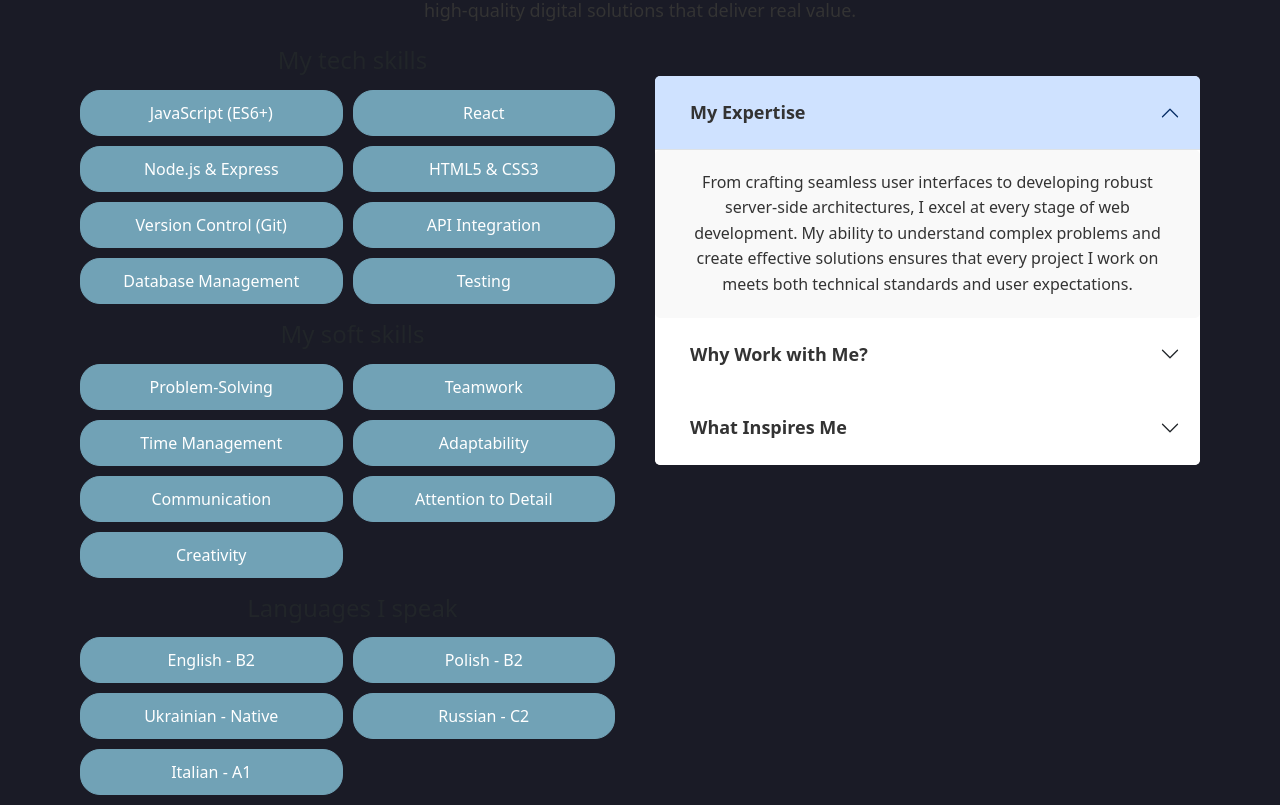
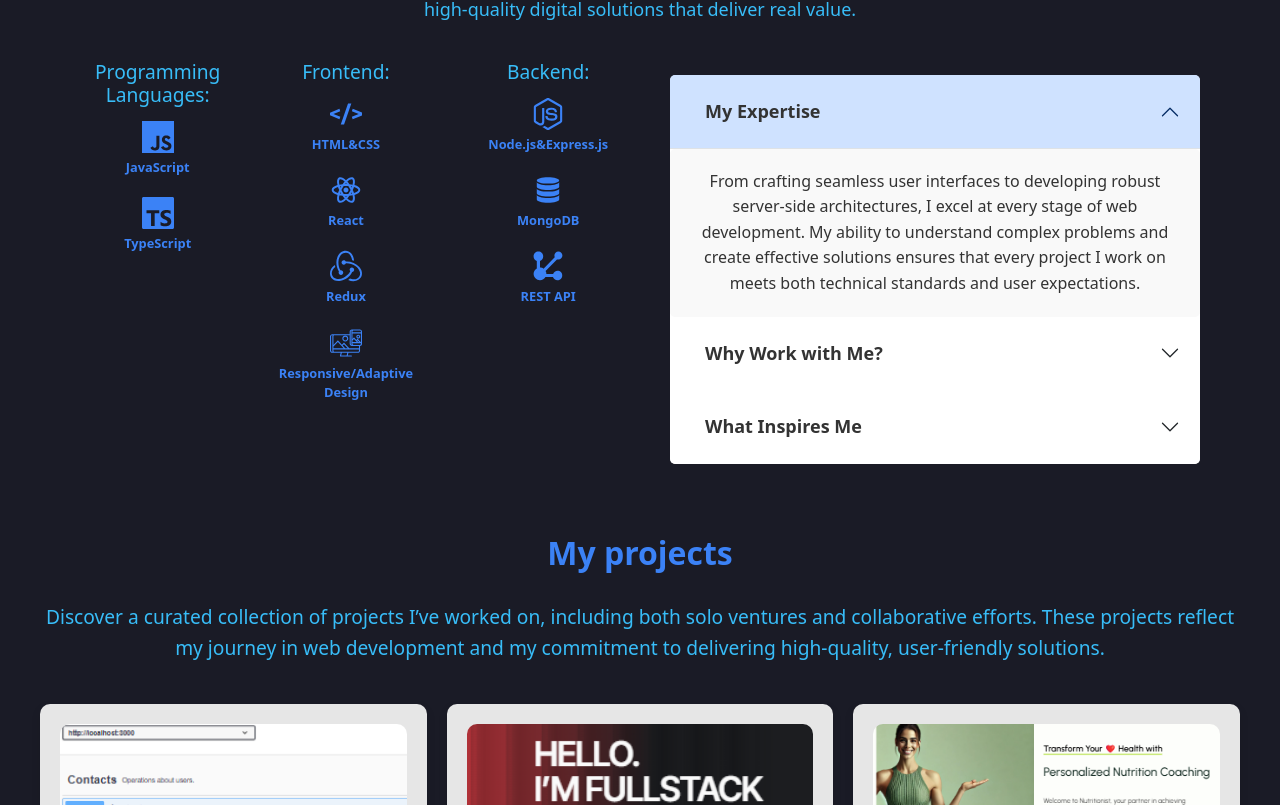
Before and after one commit to AlinaChorna7/Portfolio, a React (Vite) app: page / in a window 1280 px wide. Shown: the part 895-1700 px from the top of the page. Built offline with nearby package versions, Linux system fonts and the light colour scheme.

Commit message:
styles upd2

```diff
--- a/src/components/about/AboutMe.jsx
+++ b/src/components/about/AboutMe.jsx
@@ -54,37 +54,82 @@ const AboutMe = () => {
           </Accordion>
         </div>
 
+
+
          <div className="skills">
-          <h3 className='skills-title'>My tech skills</h3>
-          <ul className="skills-list">
-            <li className="skills-item">JavaScript (ES6+)</li>
-            <li className="skills-item">React</li>
-            <li className="skills-item">Node.js & Express</li>
-            <li className="skills-item">HTML5 & CSS3</li>
-            <li className="skills-item">Version Control (Git)</li>
-            <li className="skills-item">API Integration</li>
-            <li className="skills-item">Database Management</li>
-            <li className="skills-item">Testing</li>
-          </ul>
-          <h3 className='skills-title'>My soft skills</h3>
-          <ul className="skills-list">
-            <li className="skills-item">Problem-Solving</li>
-            <li className="skills-item">Teamwork</li>
-            <li className="skills-item">Time Management</li>
-            <li className="skills-item">Adaptability</li>
-            <li className="skills-item">Communication</li>
-            <li className="skills-item">Attention to Detail</li>
-            <li className="skills-item">Creativity</li>
-          </ul>
-          <h3 className='skills-title'>Languages I speak</h3>
-          <ul className="skills-list">
-            <li className="skills-item">English - B2</li>
-            <li className="skills-item">Polish - B2</li>
-            <li className="skills-item">Ukrainian - Native</li>
-            <li className="skills-item">Russian - C2</li>
-            <li className="skills-item">Italian - A1</li>
+         <div className='languages-tech'>
+    <h4 className='tech-lang'>Programming Languages:</h4>
+  <ul className='skills-list'>
+    <li className='skills-item'>
+     <svg width="20px" height="20px" className='lang-icon'>
+      <use href='/images/skills.svg#icon-javascript'/>
+     </svg>
+     <p className='skills-lang'>JavaScript</p>
+    </li>
+    <li className='skills-item'>
+    <svg width="20px" height="20px" className='lang-icon'>
+      <use href='/images/skills.svg#icon-typescript'/>
+     </svg>
+     <p className='skills-lang'>TypeScript</p>
+    </li>
+  </ul>
+  </div>
+  <div className='front-skills'>
+    <h4 className="front-title">Frontend:</h4>
+    <ul className='front-skills-list'>
+      <li className='fromt-item'>
+        <svg width="20px" height="20px" className='front-icon'>
+          <use href='/images/skills.svg#icon-htmx'/>
 
-          </ul>
+        </svg>
+        <p className='front-tech'>HTML&CSS</p>
+      </li>
+      <li className='fromt-item'>
+        <svg width="20px" height="20px" className='front-icon'>
+          <use href='/images/skills.svg#icon-react-svgrepo-com'/>
+        </svg>
+        <p className='front-tech'>React</p>
+        </li>
+      <li className='fromt-item'>
+        <svg width="20px" height="20px" className='front-icon'>
+          <use href='/images/skills.svg#icon-redux'/>
+        </svg>
+        <p className='front-tech'>Redux</p>
+        </li>
+      <li className='fromt-item'>
+        <svg width="20px" height="20px" className='front-icon'>
+          <use href='/images/skills.svg#icon-web-design-svgrepo-com'/>
+        </svg>
+        <p className='front-tech'>Responsive/Adaptive Design</p>
+        </li>
+    </ul>
+  </div>
+  <div className='front-skills'>
+    <h4 className="front-title">Backend:</h4>
+    <ul className='front-skills-list'>
+      <li className='fromt-item'>
+        <svg width="20px" height="20px" className='front-icon'>
+          <use href='/images/skills.svg#icon-nodedotjs'/>
+
+        </svg>
+        <p className='front-tech'>Node.js&Express.js</p>
+      </li>
+
+      <li className='fromt-item'>
+        <svg width="20px" height="20px" className='front-icon'>
+          <use href='/images/skills.svg#icon-database-svgrepo-com'/>
+        </svg>
+        <p className='front-tech'>MongoDB</p>
+        </li>
+      <li className='fromt-item'>
+        <svg width="20px" height="20px" className='front-icon'>
+          <use href='/images/skills.svg#icon-rest-api-svgrepo-com'/>
+        </svg>
+        <p className='front-tech'>REST API</p>
+        </li>
+
+    </ul>
+  </div>
         </div>
       </div>
     </section>
--- a/src/components/about/aboutMe.css
+++ b/src/components/about/aboutMe.css
@@ -2,8 +2,7 @@
 .about-section {
     padding:30px;
     margin: 0 auto;
-    border-bottom: 1px solid #71a2b6;
-    border-top: 1px solid #71a2b6;
+
 
   }
 
@@ -11,7 +10,7 @@
     font-size: 24px;
     font-weight: bold;
     text-align: center;
-    color: #333333;
+    color: #3B82F6;
 
     margin-bottom: 20px;
   }
@@ -24,7 +23,7 @@
   }
 
   .about-text {
-    color: #333333;
+    color: #38BDF8;
     font-size: 14px;
     line-height: 1.5;
 
@@ -65,26 +64,69 @@
   }
 
 
- .skills-list {
+  .skills {
+    display: flex;
+    flex-direction: column;
+    gap: 20px;
+    padding: 20px;
+
+    border-radius: 10px;
+  }
+
+  .skills-title {
+    text-align: center;
+    color: #3B82F6;
+    font-size: 1.3rem;
+    font-weight: bold;
+  }
+
+  .tech-lang, .front-title {
+    color: #38BDF8;
+    font-size: 1.2rem;
+    margin-bottom: 10px;
+    text-align: center;
+  }
+
+  .skills-list, .front-skills-list {
     display: flex;
     flex-wrap: wrap;
     gap: 10px;
+    justify-content: center;
+    list-style: none;
+    padding: 0;
   }
 
-.skills-item{
-    display: inline-block;
-    padding: 10px;
-    border: 1px solid #71a2b6;
-    background-color: #71a2b6;
-    border-radius: 20px;
-    transition: background-color  0.3s ease;
-    color:#ffffff;
-}
+  .skills-item, .fromt-item {
+    display: flex;
+    flex-direction: column;
+    align-items: center;
+    gap: 5px;
+    background: none;
+    padding: 5px;
+    border-radius: 8px;
+    color: #3B82F6;
+    font-weight: bold;
+    font-size: 0.9rem;
+    box-shadow: none;
+    transition: transform 0.3s;
+    width: 80px;
+  }
 
-.skills-item:hover{
-    background-color: #88a9b6;
-}
+  .skills-item:hover, .fromt-item:hover {
+    transform: scale(1.05);
+  }
 
+  .lang-icon, .front-icon {
+    width: 32px;
+    height: 32px;
+    fill: #3B82F6;
+  }
+
+  .skills-lang, .front-tech {
+    margin: 0;
+    text-align: center;
+    font-size: 0.8rem;
+  }
   @media (min-width: 768px) {
     .about-title {
       font-size: 28px;
@@ -102,6 +144,17 @@
     .custom-accordion .accordion-body {
       font-size: 15px;
 
+    }
+    .skills {
+      padding: 15px;
+    }
+    .skills-list, .front-skills-list {
+      flex-direction: column;
+      align-items: center;
+    }
+    .skills-item, .fromt-item {
+      width: 90%;
+      justify-content: center;
     }
 
     .skill-swiper-conteiner {
@@ -140,7 +193,7 @@
     .skills {
       flex: 1;
       display: flex;
-      flex-direction: column;
+      flex-direction: row;
     }
 
     .about-text {
@@ -176,4 +229,8 @@
       font-size: 24px;
       margin-bottom: 15px;
     }
+
+    .front-skills-list{
+      flex-direction: row;
+    }
   }
--- a/src/components/projects/Projects.css
+++ b/src/components/projects/Projects.css
@@ -1,7 +1,6 @@
 .projects-section {
     padding: 30px;
-    border-bottom: 1px solid #71a2b6;
-    border-top: 1px solid #71a2b6;
+
 
 }
 
@@ -19,7 +18,7 @@
     font-size: 24px;
     font-weight: bold;
     text-align: center;
-    color: #333333;
+    color: #3B82F6;
 
     margin-bottom: 20px;
 }
@@ -36,7 +35,7 @@
 
 .projects-text {
     font-size: 1.2rem;
-    color: #555;
+    color: #38BDF8;
     line-height: 1.6;
 }
 
@@ -52,7 +51,7 @@
     display: flex;
     flex-direction: column;
     justify-content: space-between;
-    background: rgba(255, 255, 255, 0.8);
+    background: #E6E6E6;
     border-radius: 10px;
     overflow: hidden;
     box-shadow: 0 4px 10px rgba(0, 0, 0, 0.1);
```
Also changed, not shown: public/images/skills.svg (added), public/images/zdjecia-do-cv.png.
